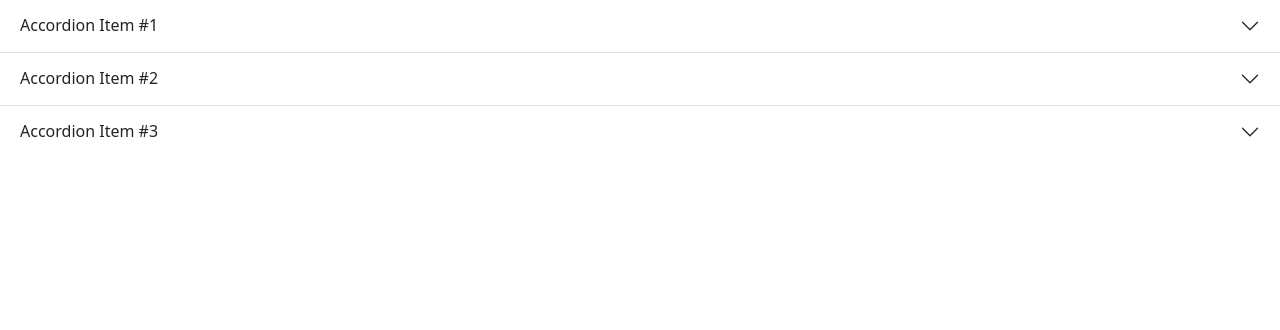
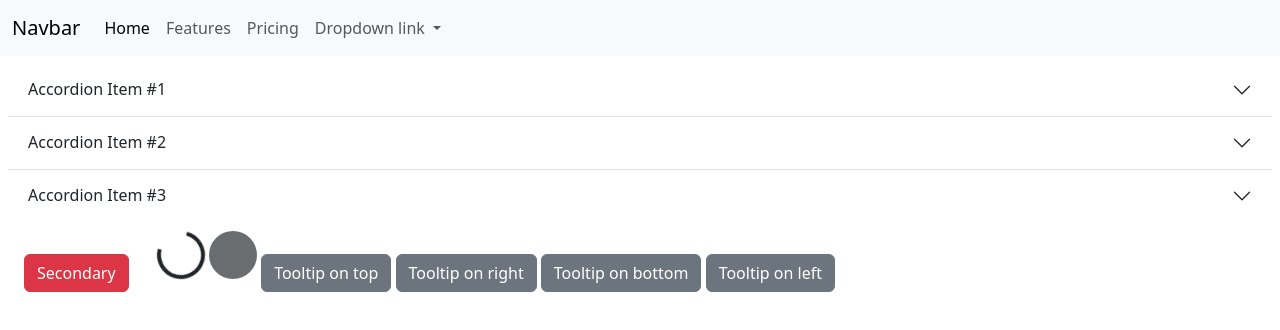
Before and after one commit to abuzarraziqgithub/Bootstarp-css, a website: page Bootstrap/index.html in a window 1280 px wide. Drawn offline with nearby package versions, Linux system fonts and the light colour scheme.

Commit message:
3rd commit

```diff
--- a/Bootstrap/index.html
+++ b/Bootstrap/index.html
@@ -8,10 +8,63 @@
       rel="stylesheet"
       href="../node_modules/bootstrap/dist/css/bootstrap.css"
     />
-    <script src="../node_modules/bootstrap/dist/js/bootstrap.bundle.min.js"></script>
+    <script src="../node_modules/bootstrap/dist/js/bootstrap.bundle.min.js">
+      const tooltipTriggerList = document.querySelectorAll('[data-bs-toggle="tooltip"]')
+      const tooltipList = [...tooltipTriggerList].map(tooltipTriggerEl => new bootstrap.Tooltip(tooltipTriggerEl))
+    </script>
   </head>
   <body>
-    <div class="accordion accordion-flush" id="accordionFlushExample">
+    <nav class="navbar navbar-expand-lg bg-body-tertiary">
+      <div class="container-fluid">
+        <a class="navbar-brand" href="#">Navbar</a>
+        <button
+          class="navbar-toggler"
+          type="button"
+          data-bs-toggle="collapse"
+          data-bs-target="#navbarNavDropdown"
+          aria-controls="navbarNavDropdown"
+          aria-expanded="false"
+          aria-label="Toggle navigation"
+        >
+          <span class="navbar-toggler-icon"></span>
+        </button>
+        <div class="collapse navbar-collapse" id="navbarNavDropdown">
+          <ul class="navbar-nav">
+            <li class="nav-item">
+              <a class="nav-link active" aria-current="page" href="#">Home</a>
+            </li>
+            <li class="nav-item">
+              <a class="nav-link" href="#">Features</a>
+            </li>
+            <li class="nav-item">
+              <a class="nav-link" href="#">Pricing</a>
+            </li>
+            <li class="nav-item dropdown">
+              <a
+                class="nav-link dropdown-toggle"
+                href="#"
+                role="button"
+                data-bs-toggle="dropdown"
+                aria-expanded="false"
+              >
+                Dropdown link
+              </a>
+              <ul class="dropdown-menu">
+                <li><a class="dropdown-item" href="#">Action</a></li>
+                <li><a class="dropdown-item" href="#">Another action</a></li>
+                <li>
+                  <a class="dropdown-item" href="#">Something else here</a>
+                </li>
+              </ul>
+            </li>
+          </ul>
+        </div>
+      </div>
+    </nav>
+    <div
+      class="accordion accordion-flush ms-3 m-sm-2"
+      id="accordionFlushExample"
+    >
       <div class="accordion-item">
         <h2 class="accordion-header">
           <button
@@ -92,5 +145,50 @@
         </div>
       </div>
     </div>
+
+    <button type="button" class="btn btn-danger m-sm-4 m-3">Secondary</button>
+    <div class="spinner-border" style="width: 3rem; height: 3rem" role="status">
+      <span class="visually-hidden">Loading...</span>
+    </div>
+    <div class="spinner-grow" style="width: 3rem; height: 3rem" role="status">
+      <span class="visually-hidden">Loading...</span>
+    </div>
+
+    <button
+      type="button"
+      class="btn btn-secondary"
+      data-bs-toggle="tooltip"
+      data-bs-placement="top"
+      data-bs-title="Tooltip on top"
+    >
+      Tooltip on top
+    </button>
+    <button
+      type="button"
+      class="btn btn-secondary"
+      data-bs-toggle="tooltip"
+      data-bs-placement="right"
+      data-bs-title="Tooltip on right"
+    >
+      Tooltip on right
+    </button>
+    <button
+      type="button"
+      class="btn btn-secondary"
+      data-bs-toggle="tooltip"
+      data-bs-placement="bottom"
+      data-bs-title="Tooltip on bottom"
+    >
+      Tooltip on bottom
+    </button>
+    <button
+      type="button"
+      class="btn btn-secondary"
+      data-bs-toggle="tooltip"
+      data-bs-placement="left"
+      data-bs-title="Tooltip on left"
+    >
+      Tooltip on left
+    </button>
   </body>
 </html>
```
